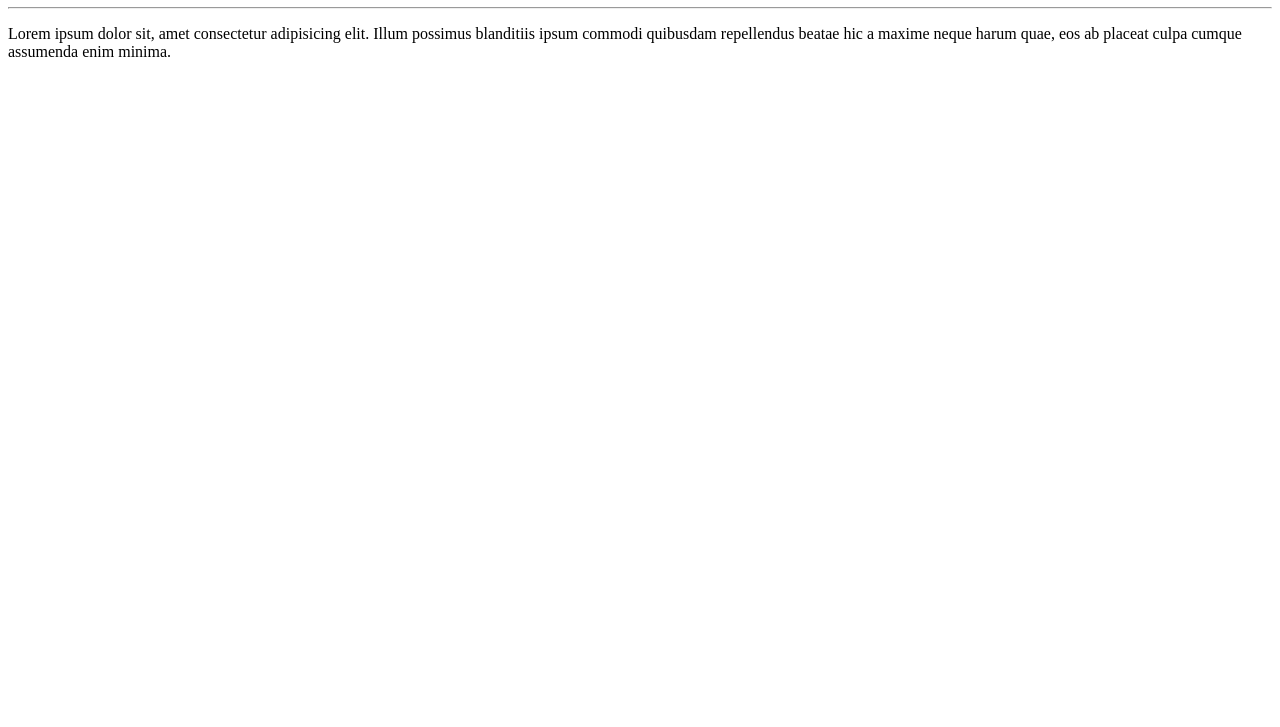
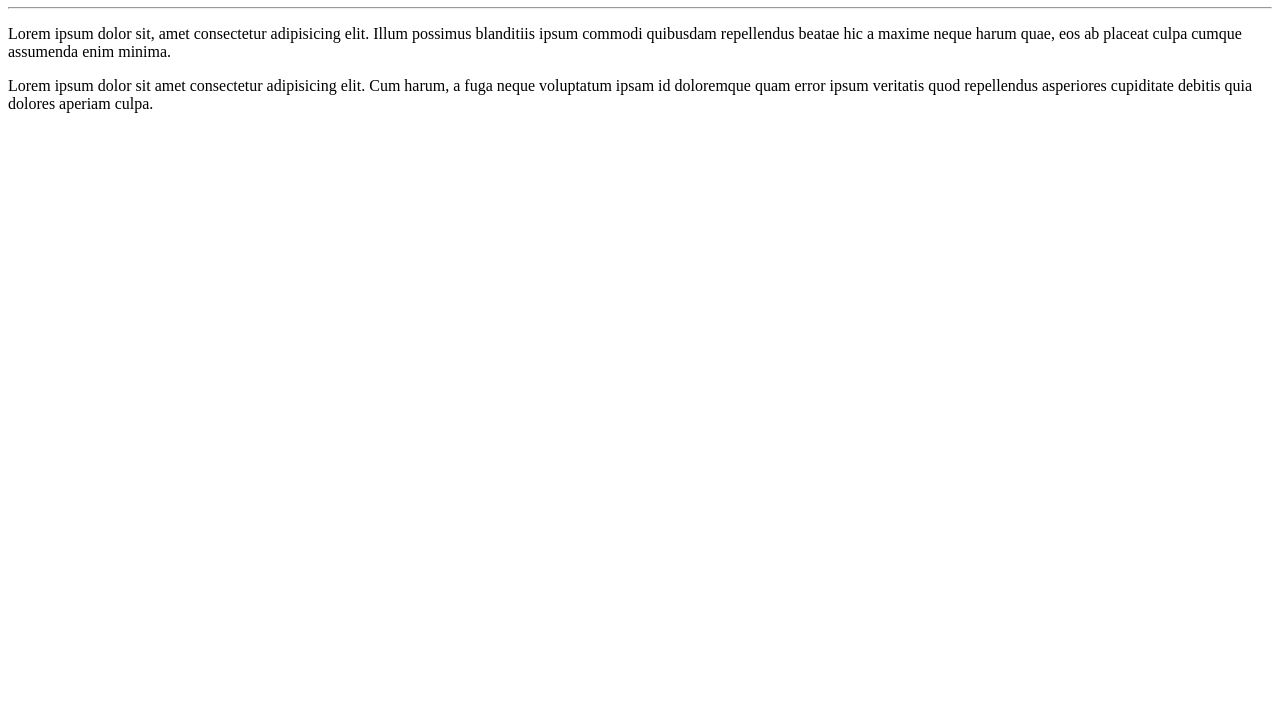
Before and after one commit to Asbivaldo-Cdino/Ola-Mundo, a plain HTML site: page site-exper/index.html in a window 1280 px wide. Shown: the part 73-800 px from the top of the page. Drawn offline with Linux system fonts and the light colour scheme.

Commit message:
adicionei

```diff
--- a/site-exper/index.html
+++ b/site-exper/index.html
@@ -10,5 +10,6 @@
     <h1>Ola, Mundo </h1>
     <hr>
     <p>Lorem ipsum dolor sit, amet consectetur adipisicing elit. Illum possimus blanditiis ipsum commodi quibusdam repellendus beatae hic a maxime neque harum quae, eos ab placeat culpa cumque assumenda enim minima.</p>
+    <p>Lorem ipsum dolor sit amet consectetur adipisicing elit. Cum harum, a fuga neque voluptatum ipsam id doloremque quam error ipsum veritatis quod repellendus asperiores cupiditate debitis quia dolores aperiam culpa.</p>
 </body>
 </html>
```
